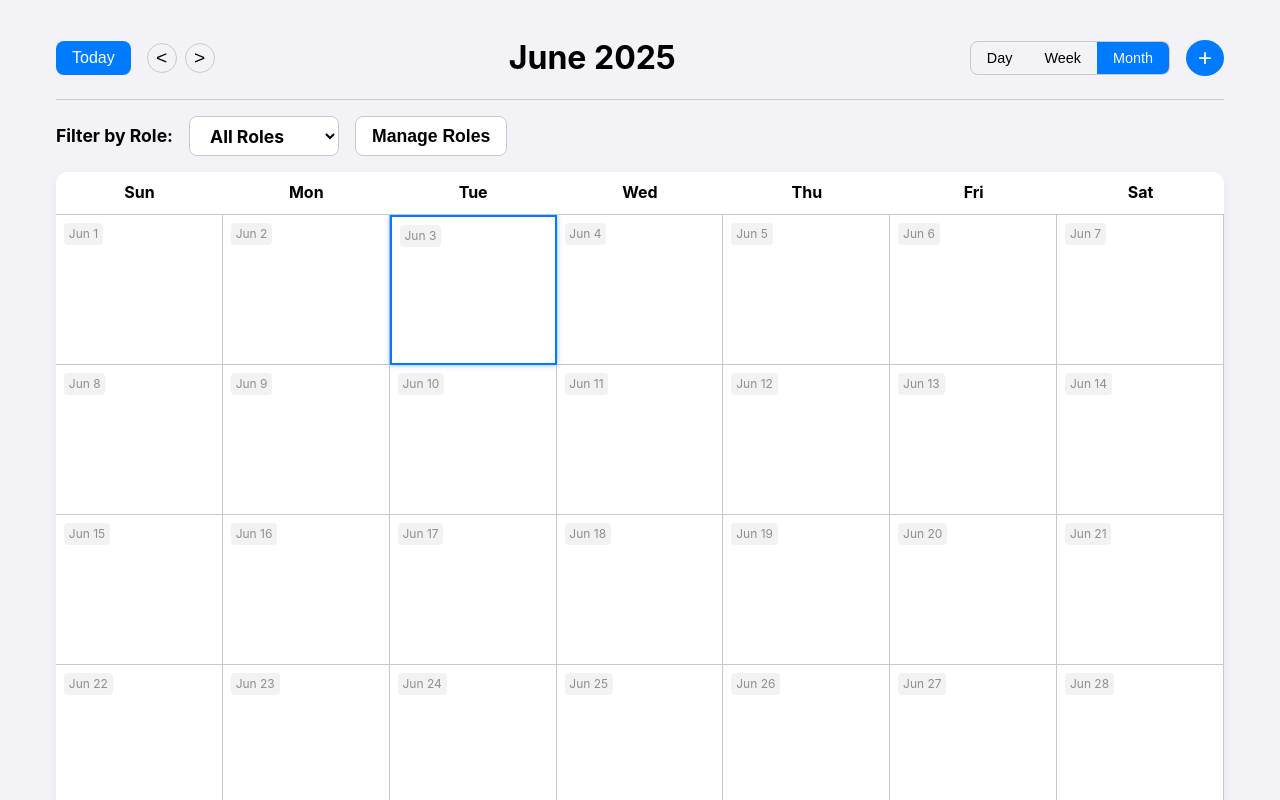
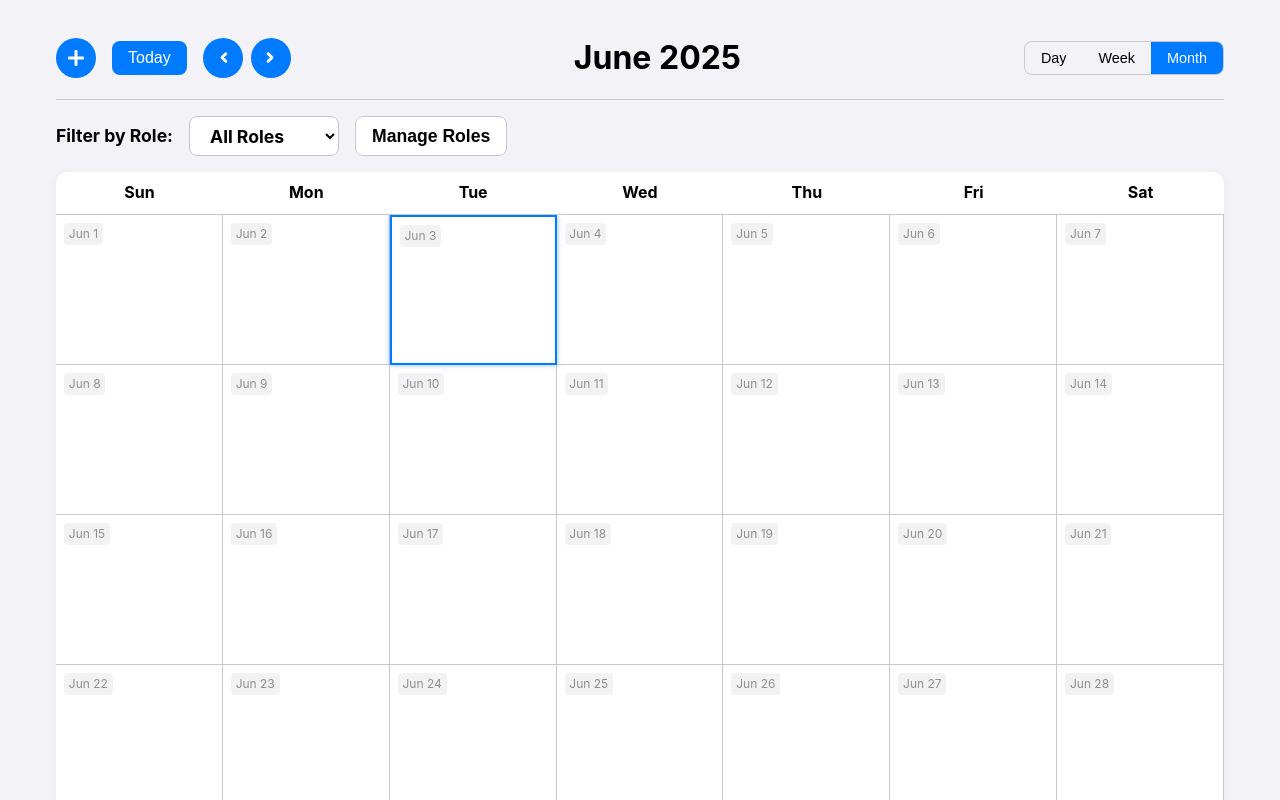
Before and after one commit to NTGA2025/Role-based_calendar, a website: page index.html in a window 1280 px wide. Drawn offline with Linux system fonts and the light colour scheme.

Commit message:
2nd upload

```diff
--- a/css/styles.css
+++ b/css/styles.css
@@ -97,9 +97,41 @@ body {
 }
 
 #add-event-btn {
-    font-size: 1.5rem;
-    padding: 0.25rem 0.75rem;
+    font-size: 1.3rem;
+    padding: 0;
     border-radius: 50%;
+    width: 40px;
+    height: 40px;
+    display: flex;
+    align-items: center;
+    justify-content: center;
+    line-height: 1;
+    font-weight: 300;
+    position: relative;
+}
+
+#add-event-btn::before,
+#add-event-btn::after {
+    content: '';
+    position: absolute;
+    background-color: white;
+    border-radius: 1px;
+}
+
+#add-event-btn::before {
+    width: 16px;
+    height: 3px;
+    top: 50%;
+    left: 50%;
+    transform: translate(-50%, -50%);
+}
+
+#add-event-btn::after {
+    width: 3px;
+    height: 16px;
+    top: 50%;
+    left: 50%;
+    transform: translate(-50%, -50%);
 }
 
 #today-btn:hover, #add-event-btn:hover {
@@ -107,21 +139,60 @@ body {
 }
 
 #prev-btn, #next-btn {
-    background: none;
-    border: 1px solid var(--border-color);
+    background-color: var(--primary-color);
+    color: white;
+    border: none;
     border-radius: 50%;
-    width: 30px;
-    height: 30px;
+    width: 40px;
+    height: 40px;
     display: flex;
     align-items: center;
     justify-content: center;
     cursor: pointer;
     font-size: 1.2rem;
     transition: background-color 0.2s;
+    line-height: 1;
+    position: relative;
+}
+
+#prev-btn::before,
+#prev-btn::after {
+    content: '';
+    position: absolute;
+    width: 8px;
+    height: 3px;
+    background-color: white;
+    border-radius: 1.5px;
+}
+
+#prev-btn::before {
+    transform: translate(1px, -2px) rotate(-45deg);
+}
+
+#prev-btn::after {
+    transform: translate(1px, 2px) rotate(45deg);
+}
+
+#next-btn::before,
+#next-btn::after {
+    content: '';
+    position: absolute;
+    width: 8px;
+    height: 3px;
+    background-color: white;
+    border-radius: 1.5px;
+}
+
+#next-btn::before {
+    transform: translate(-1px, -2px) rotate(45deg);
+}
+
+#next-btn::after {
+    transform: translate(-1px, 2px) rotate(-45deg);
 }
 
 #prev-btn:hover, #next-btn:hover {
-    background-color: var(--border-color);
+    background-color: var(--secondary-color);
 }
 
 /* Role Filter Styles */
@@ -558,6 +629,31 @@ body {
     flex: 1;
     padding: 0.25rem;
     position: relative;
+    min-height: 60px;
+    overflow: visible;
+}
+
+/* Day View Event Styles */
+.day-view .event {
+    border-left: 3px solid rgba(255, 255, 255, 0.3);
+    border-radius: 4px;
+    font-size: 0.8rem;
+    line-height: 1.2;
+    overflow: hidden;
+    text-overflow: ellipsis;
+    white-space: nowrap;
+}
+
+.day-view .event .event-title {
+    display: block;
+    font-weight: 500;
+    margin-bottom: 2px;
+}
+
+.day-view .event .event-time {
+    display: block;
+    font-size: 0.7rem;
+    opacity: 0.9;
 }
 
 /* More Events Indicator */
--- a/index.html
+++ b/index.html
@@ -13,10 +13,11 @@
     <div class="app-container">
         <header class="app-header">
             <div class="header-left">
+                <button id="add-event-btn"></button>
                 <button id="today-btn">Today</button>
                 <div class="date-navigation">
-                    <button id="prev-btn">&lt;</button>
-                    <button id="next-btn">&gt;</button>
+                    <button id="prev-btn"></button>
+                    <button id="next-btn"></button>
                 </div>
             </div>
             <h1 id="current-date">June 2025</h1>
@@ -26,7 +27,6 @@
                     <button data-view="week">Week</button>
                     <button data-view="month" class="active">Month</button>
                 </div>
-                <button id="add-event-btn">+</button>
             </div>
         </header>
 
--- a/js/events.js
+++ b/js/events.js
@@ -190,6 +190,8 @@ const EventManager = (() => {
                     cell.removeChild(child);
                 }
             });
+            // Set position relative for proper absolute positioning of events
+            cell.style.position = 'relative';
         });
 
         // Create a normalized date for comparison (with time set to midnight)
@@ -218,7 +220,7 @@ const EventManager = (() => {
         timedEvents.forEach(event => {
             const startHour = event.start.getHours();
 
-            // Find the correct hour content element
+            // Find the correct hour content element for the start time
             let hourContent;
 
             if (startHour >= 6) {
@@ -428,6 +430,32 @@ const EventManager = (() => {
             eventElement.style.color = '#ffffff';
         }
 
+        // Calculate position and height for day view
+        if (viewType === 'day' && !isAllDay) {
+            const startHour = event.start.getHours();
+            const startMinutes = event.start.getMinutes();
+            const endHour = event.end.getHours();
+            const endMinutes = event.end.getMinutes();
+
+            // Calculate duration in minutes
+            const durationMinutes = (event.end - event.start) / (1000 * 60);
+
+            // Calculate top position (offset from the start of the hour)
+            const topOffset = (startMinutes / 60) * 60; // 60px per hour
+
+            // Calculate height based on duration
+            const height = (durationMinutes / 60) * 60; // 60px per hour
+
+            // Apply positioning
+            eventElement.style.position = 'absolute';
+            eventElement.style.top = `${topOffset}px`;
+            eventElement.style.height = `${Math.max(height, 20)}px`; // Minimum height of 20px
+            eventElement.style.left = '0';
+            eventElement.style.right = '0';
+            eventElement.style.margin = '0 4px';
+            eventElement.style.zIndex = '1';
+        }
+
         // Add click event to open edit modal
         eventElement.addEventListener('click', (e) => {
             e.stopPropagation();
```
